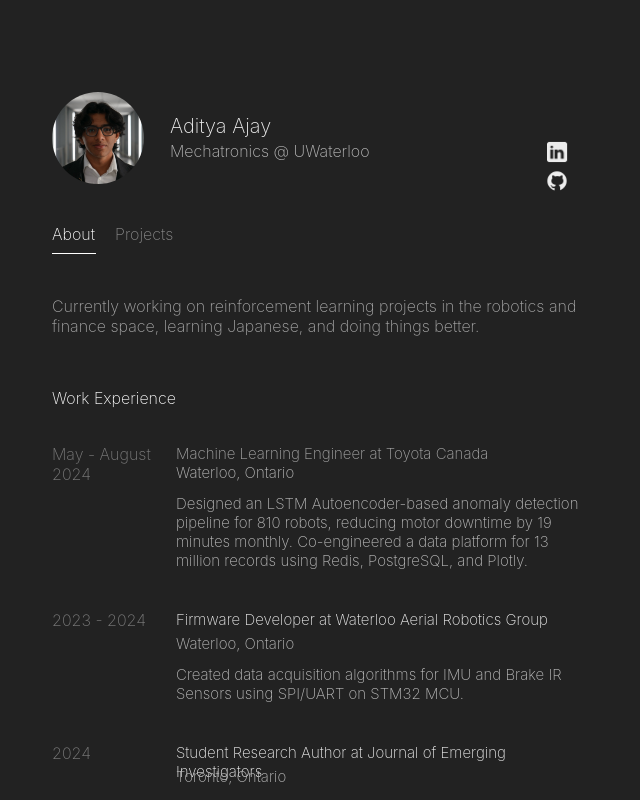
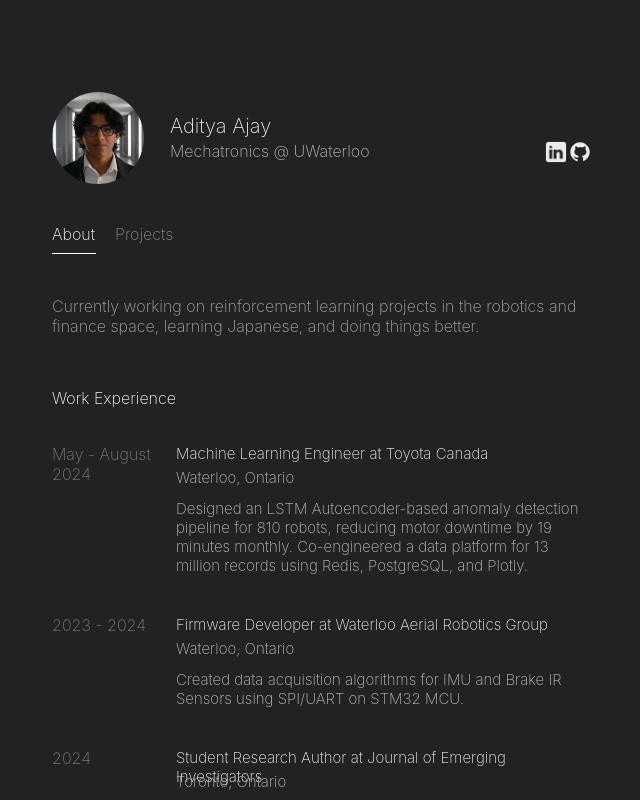
Before and after one commit to adityaajay33/personal-ws, a Next.js app: page / in a window 1280 px wide. Shown: the top 800 px of the page, without its empty margins (318-958 px from the left). Built offline with nearby package versions, Linux system fonts and the light colour scheme.

Commit message:
fixed font color issue and social icon formatting

```diff
--- a/app/page.js
+++ b/app/page.js
@@ -55,7 +55,7 @@
                   May - August <br/>2024
                 </div>
                 <div className={styles.jobDetails}>
-                  <div className={styles.shortTitle}>
+                  <div className={styles.title}>
                     Machine Learning Engineer at Toyota Canada
                   </div>
                   <div className={styles.location}>
--- a/styles/page.module.css
+++ b/styles/page.module.css
@@ -201,3 +201,8 @@
   display: flex;
   flex-direction: row;
 }
+
+.icons{
+
+  display: flex;
+}
```
